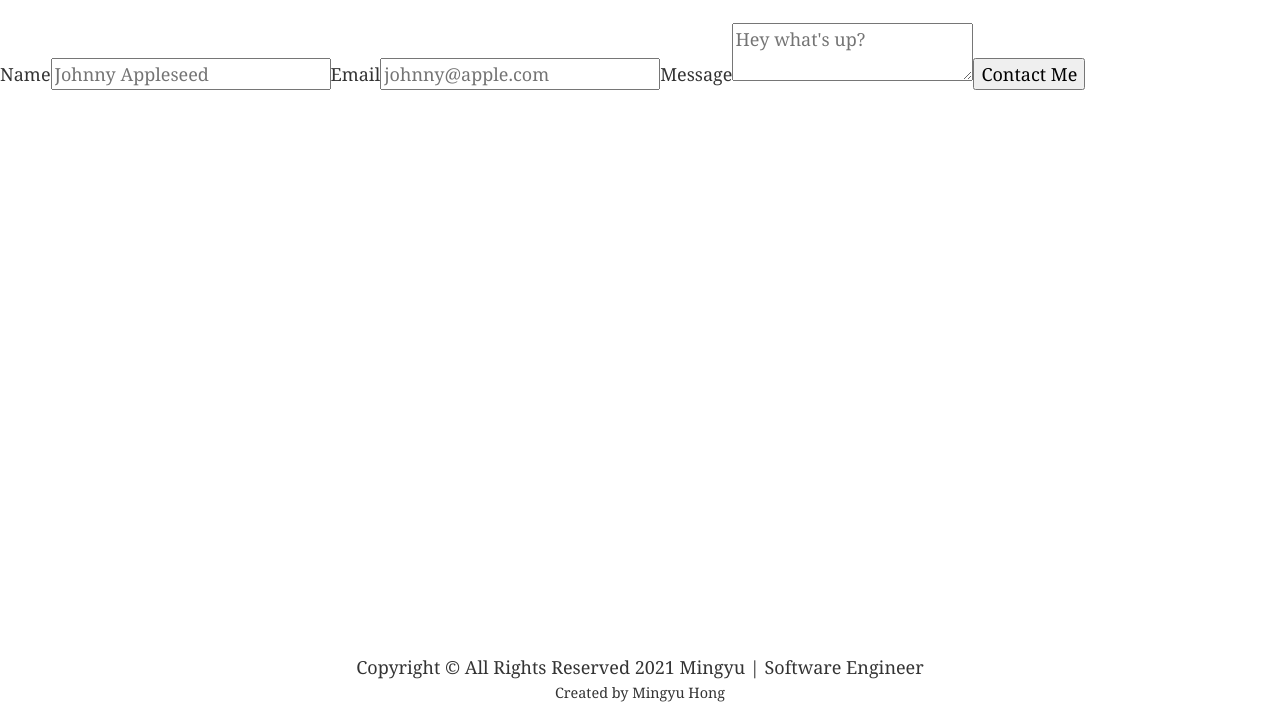
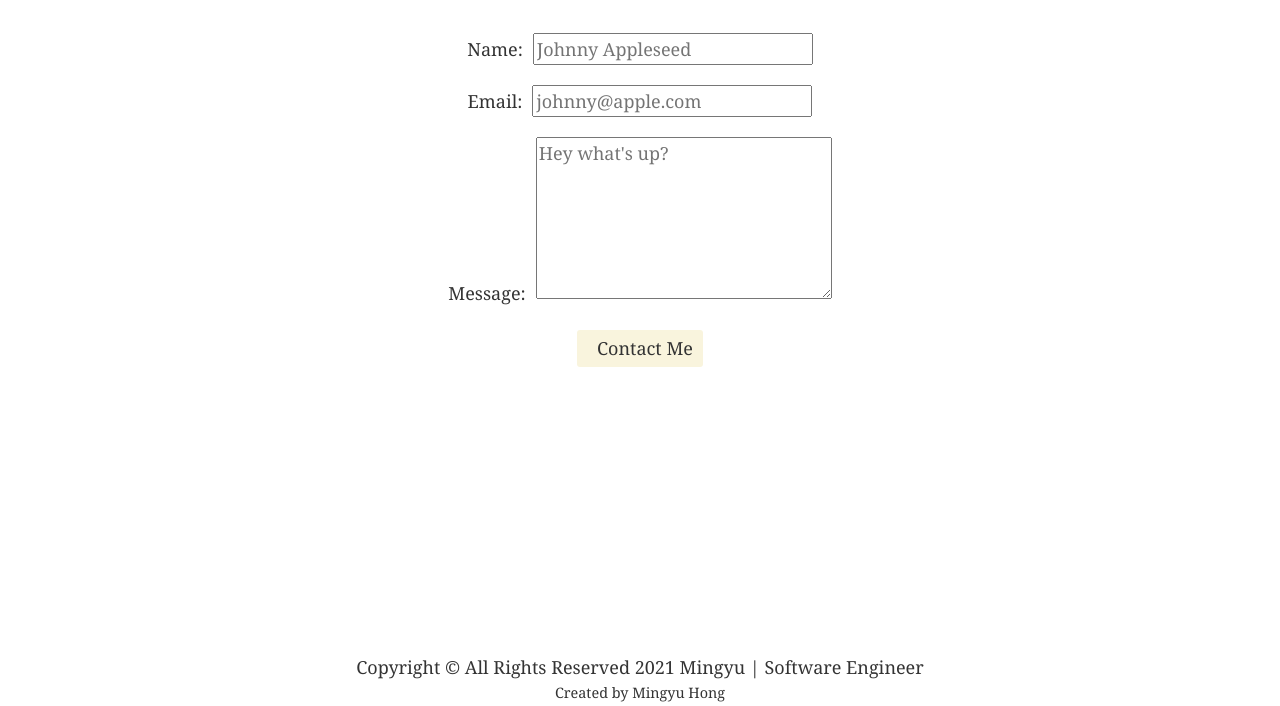
Before and after one commit to mimi3403/my-portfolio, a Gatsby site: page /contact in a window 1280 px wide. Shown: the part 102-808 px from the top of the page. Built offline with nearby package versions, Linux system fonts and the light colour scheme; Gatsby itself is replaced by a stand-in of ours.

Commit message:
wip: adds css to contact form

```diff
--- a/src/components/header.js
+++ b/src/components/header.js
@@ -9,7 +9,6 @@ import NavDrawer from './navDrawer';
 const Header = (props) => {
   const [open, setOpen] = useState(false);
   const [isSmallScreen, setIsSmallScreen] = useState(true);
-  console.log(isSmallScreen);
   useEffect(() => {
     const mediaQuery = window.matchMedia('(max-width: 1065px)');
 
--- a/src/pages/contact.js
+++ b/src/pages/contact.js
@@ -40,11 +40,17 @@ const Contact = () => {
     <Layout>
       <Head page="Contact" />
       <h1>Contact</h1>
-      <form name="contact" data-netlify="true" onSubmit={handleSubmit}>
+      <section>
+        <form
+          name="contact"
+          data-netlify="true"
+          onSubmit={handleSubmit}
+          style={{ display: "flex", flexDirection: "column", justifyContent: "center", alignItems: "center", margin: "10px", }}>
           <input type="hidden" name="form-name" value="contact" />
-        <label>
-          Name
+          <label style={{ margin: "10px" }}>
+            Name:
             <input
+              style={{ marginLeft: "10px", }}
               type="text"
               name="name"
               placeholder="Johnny Appleseed"
@@ -52,9 +58,10 @@ const Contact = () => {
               value={formState.name}
             />
           </label>
-        <label>
-          Email
+          <label style={{ margin: "10px", }}>
+            Email:
             <input
+              style={{ marginLeft: "10px", }}
               type="email"
               name="email"
               placeholder="johnny@apple.com"
@@ -62,17 +69,30 @@ const Contact = () => {
               value={formState.email}
             />
           </label>
-        <label>
-          Message
+          <label style={{ margin: "10px" }}>
+            Message:
             <textarea
+              style={{ marginLeft: "10px", }}
               name="message"
+              rows="6"
+              cols="25"
               placeholder="Hey what's up?"
               onChange={handleChange}
               value={formState.message}
             ></textarea>
           </label>
-        <input type="submit" value="Contact Me" />
+          <input style={{
+            width: "10%", cursor: "pointer",
+            backgroundColor: "#f9f4dd",
+            color: "#333",
+            border: "none",
+            borderRadius: "3px",
+            margin: "15px",
+            marginRight: "15px",
+            padding: "5px 20px",
+          }} type="submit" value="Contact Me" />
         </form>
+      </section>
     </Layout>
   )
 }
```
Lines whose indentation alone changed are shown as unchanged.
